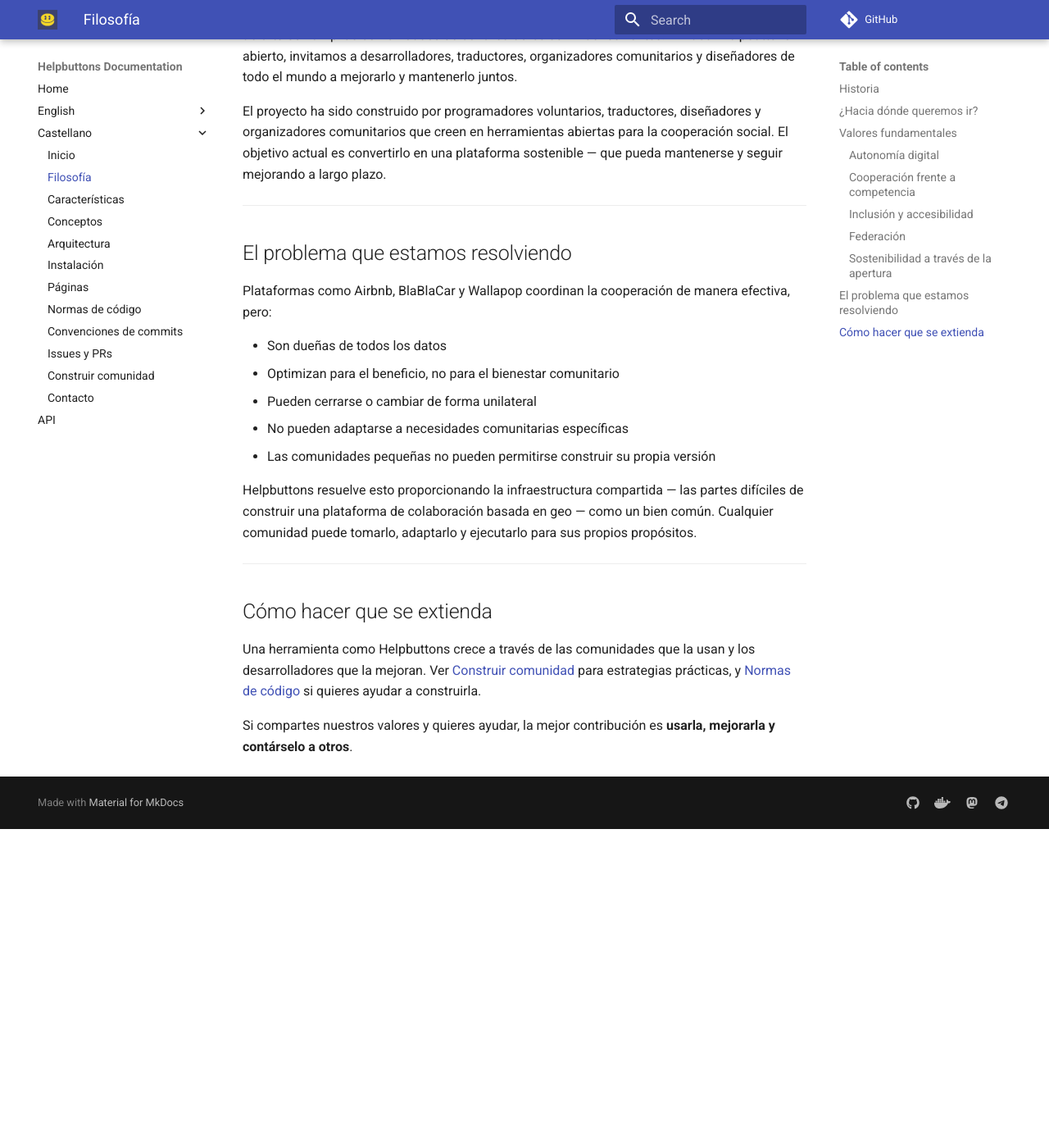
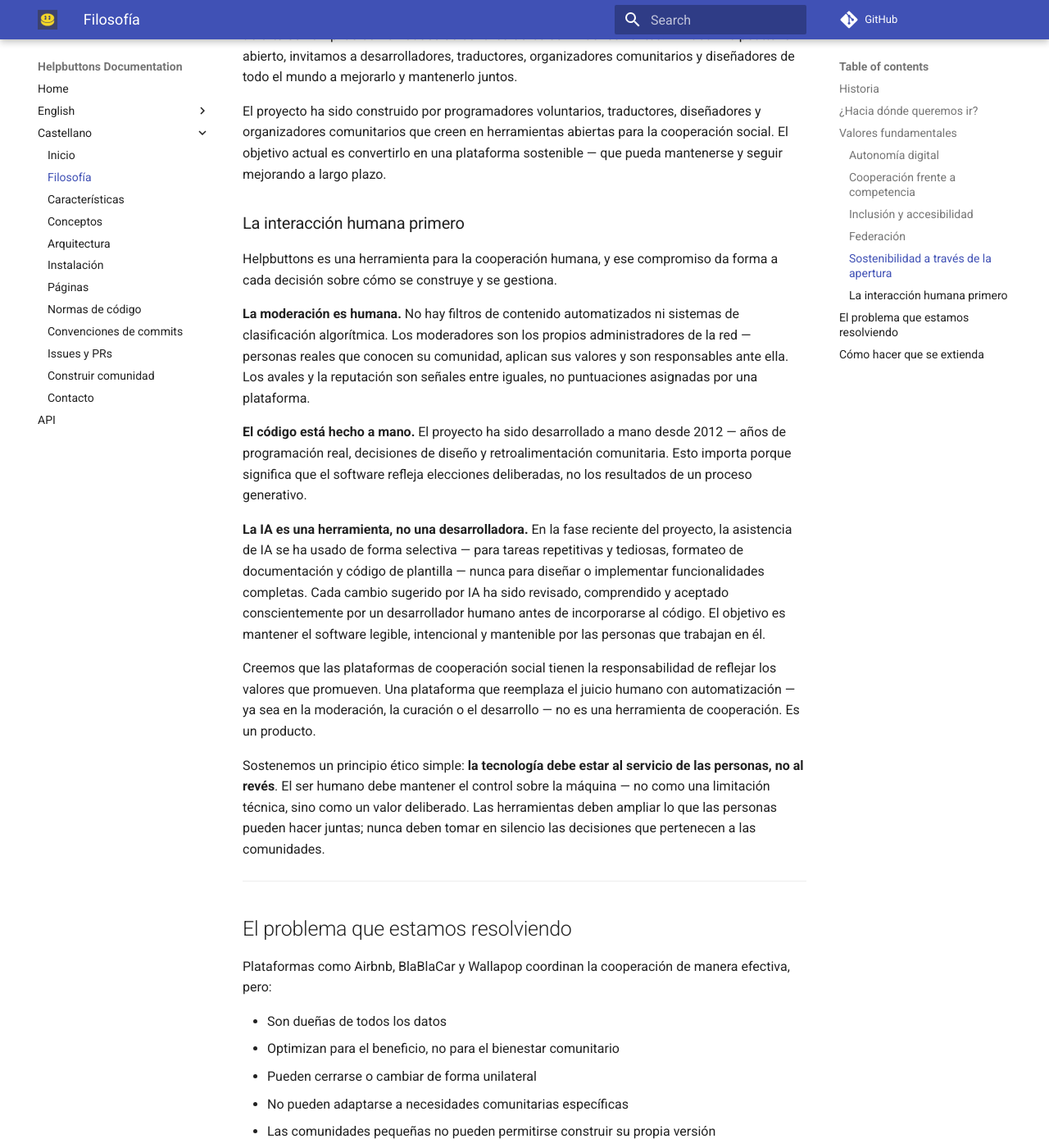
Before and after one commit to helpbuttons/hb-docs, an MkDocs documentation site: the page built from docs/Castellano/filosofia.md, in a window 1280 px wide and 1400 px high, scrolled down 2437 px. Shown: the whole window at 82% size. Built offline with MkDocs 1.6.1 and Material for MkDocs 9.7.7, drawn with Linux system fonts in a browser that asks for light colours; comment, search, counter and statistics services are not loaded; before the commit the page ends 3448 px from its top, so only the background shows below that.

Commit message:
filosofia

```diff
--- a/docs/Castellano/filosofia.md
+++ b/docs/Castellano/filosofia.md
@@ -60,6 +60,20 @@
 
 El proyecto ha sido construido por programadores voluntarios, traductores, diseñadores y organizadores comunitarios que creen en herramientas abiertas para la cooperación social. El objetivo actual es convertirlo en una plataforma sostenible — que pueda mantenerse y seguir mejorando a largo plazo.
 
+### La interacción humana primero
+
+Helpbuttons es una herramienta para la cooperación humana, y ese compromiso da forma a cada decisión sobre cómo se construye y se gestiona.
+
+**La moderación es humana.** No hay filtros de contenido automatizados ni sistemas de clasificación algorítmica. Los moderadores son los propios administradores de la red — personas reales que conocen su comunidad, aplican sus valores y son responsables ante ella. Los avales y la reputación son señales entre iguales, no puntuaciones asignadas por una plataforma.
+
+**El código está hecho a mano.** El proyecto ha sido desarrollado a mano desde 2012 — años de programación real, decisiones de diseño y retroalimentación comunitaria. Esto importa porque significa que el software refleja elecciones deliberadas, no los resultados de un proceso generativo.
+
+**La IA es una herramienta, no una desarrolladora.** En la fase reciente del proyecto, la asistencia de IA se ha usado de forma selectiva — para tareas repetitivas y tediosas, formateo de documentación y código de plantilla — nunca para diseñar o implementar funcionalidades completas. Cada cambio sugerido por IA ha sido revisado, comprendido y aceptado conscientemente por un desarrollador humano antes de incorporarse al código. El objetivo es mantener el software legible, intencional y mantenible por las personas que trabajan en él.
+
+Creemos que las plataformas de cooperación social tienen la responsabilidad de reflejar los valores que promueven. Una plataforma que reemplaza el juicio humano con automatización — ya sea en la moderación, la curación o el desarrollo — no es una herramienta de cooperación. Es un producto.
+
+Sostenemos un principio ético simple: **la tecnología debe estar al servicio de las personas, no al revés**. El ser humano debe mantener el control sobre la máquina — no como una limitación técnica, sino como un valor deliberado. Las herramientas deben ampliar lo que las personas pueden hacer juntas; nunca deben tomar en silencio las decisiones que pertenecen a las comunidades.
+
 ---
 
 ## El problema que estamos resolviendo
```
Also changed, not shown: docs/English/2philosophy.md (+14 -0 lines).
